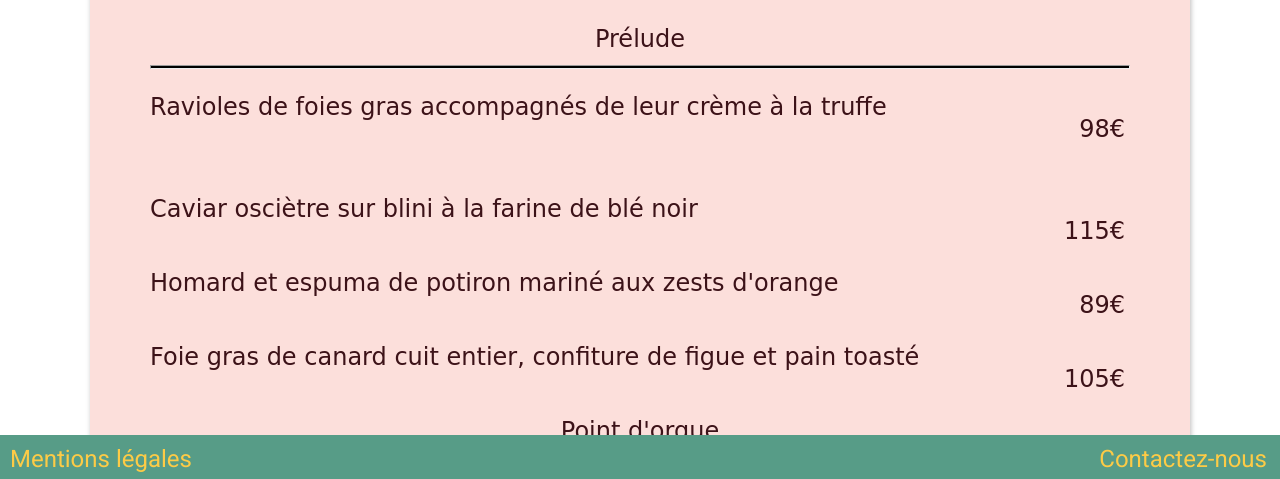
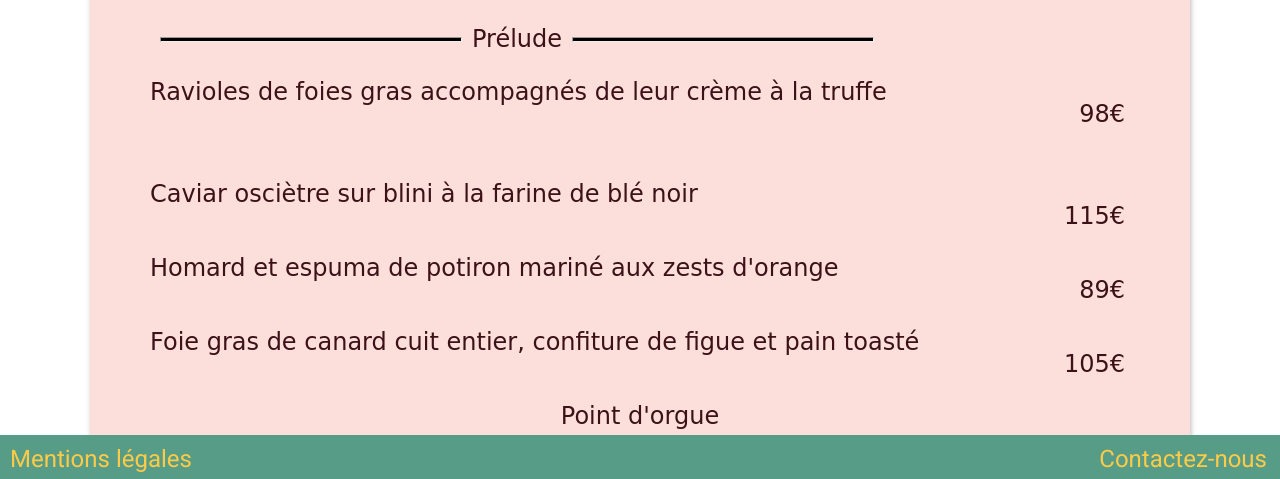
Before and after one commit to Flo-CZ/Projet-3, a plain HTML site: page la_note_enchantee.html in a window 1280 px wide. Shown: the part 315-794 px from the top of the page. Drawn offline with Linux system fonts and the light colour scheme.

Commit message:
Flo-CZ
Test css des hr

```diff
--- a/la_note_enchantee.html
+++ b/la_note_enchantee.html
@@ -22,8 +22,9 @@
         </div>
             <div>
                 <div class="menus--title--hr">
+                    <hr class="hr--left">
                     <div class="menus--text-center">Prélude</div>
-                    <hr>
+                    <hr class="hr--right">
                 </div>
                     <p>Ravioles de foies gras accompagnés de leur crème à la truffe <span class="price">98€</span><br>
                     <p>Caviar osciètre sur blini à la farine de blé noir <span class="price">115€</span></p>
--- a/menu.css
+++ b/menu.css
@@ -45,10 +45,19 @@
 
 }
 
+.menus--title--hr
+{
+    display: flex;
+    text-align: center;
+}
+
 hr
 {
     background-color: black;
-    height: 2px;
+    height: 2.5px;
+    width: 300px;
+    margin-left: 10px;
+    margin-right: 10px;
 }
 
 .note--text-footer-icon
```
